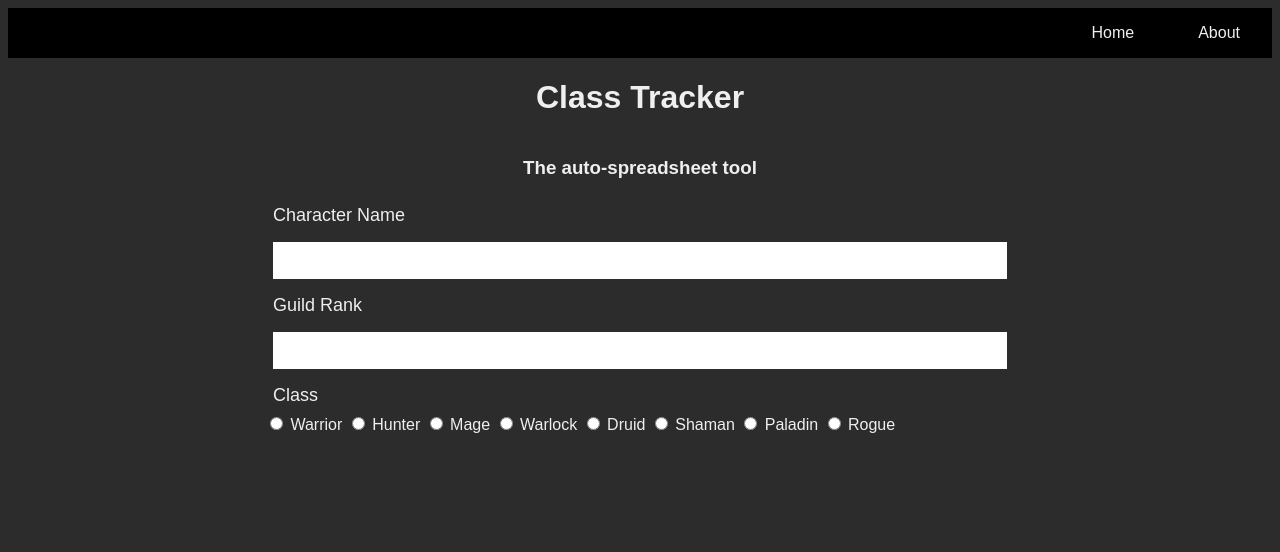
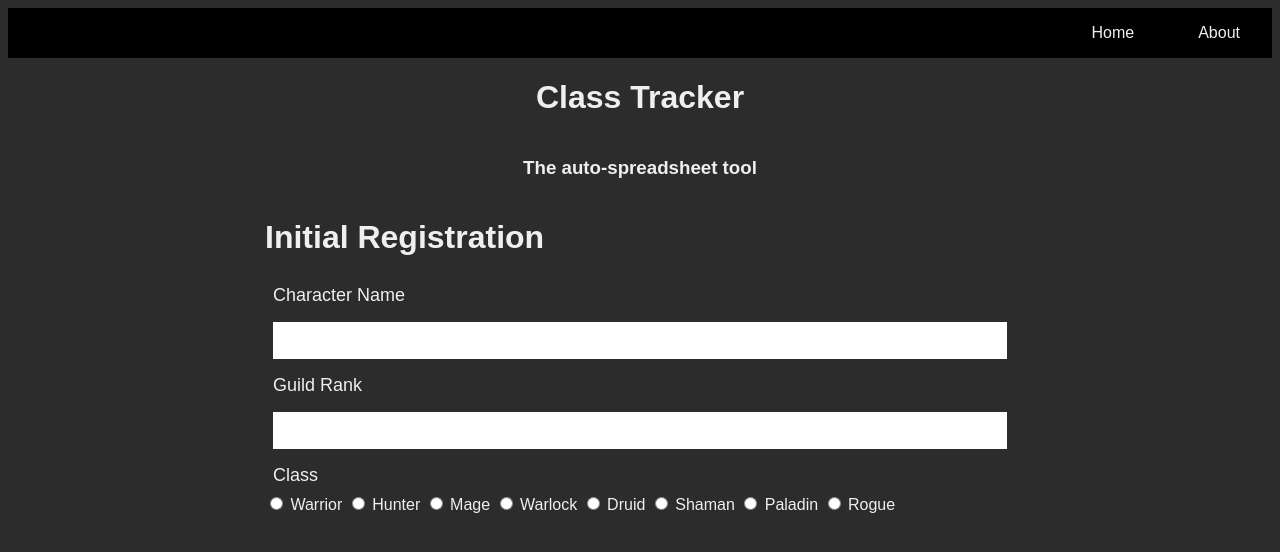
Before and after one commit to timegated/class-tracker, a React app in the folder client/: page / in a window 1280 px wide. Shown: the top 552 px of the page. Built offline with nearby package versions, Linux system fonts and the light colour scheme.

Commit message:
renamed currentitems component to Registration for clarity

```diff
--- a/client/src/components/Pages/Home/Home.js
+++ b/client/src/components/Pages/Home/Home.js
@@ -1,5 +1,5 @@
 import React, { Fragment } from "react";
-import CurrentItems from "../../CurrentItems/CurrentItems";
+import Registration from "../../Registration/Registration";
 import "./Home.css";
 
 function Home() {
@@ -7,7 +7,7 @@ function Home() {
         <Fragment>
             <h1 className="home-page__title">Class Tracker</h1>
             <h3 className="home-page__title">The auto-spreadsheet tool</h3>
-            <CurrentItems />
+            <Registration />
         </Fragment>
     );
 };
--- a/client/src/components/CurrentItems/CurrentItems.js
+++ b/client/src/components/Registration/Registration.js
@@ -1,5 +1,5 @@
 import React, { useState } from "react";
-import "./CurrentItems.css";
+import "./Registration.css";
 
 const CurrentItems = () => {
     const [player, setPlayer] = useState({
@@ -17,6 +17,7 @@ const CurrentItems = () => {
 
     return (
         <form className="current-items__form">
+            <h1>Initial Registration</h1>
             <label className="current-items__label" htmlFor="Character Name">Character Name</label>
             <input className="current-items__input" type="text" name="character"/>
             <label className="current-items__label" htmlFor="Guild Rank">Guild Rank</label>
```
Also changed, not shown: client/src/components/Registration/Registration.css (renamed from client/src/components/CurrentItems/CurrentItems.css).
